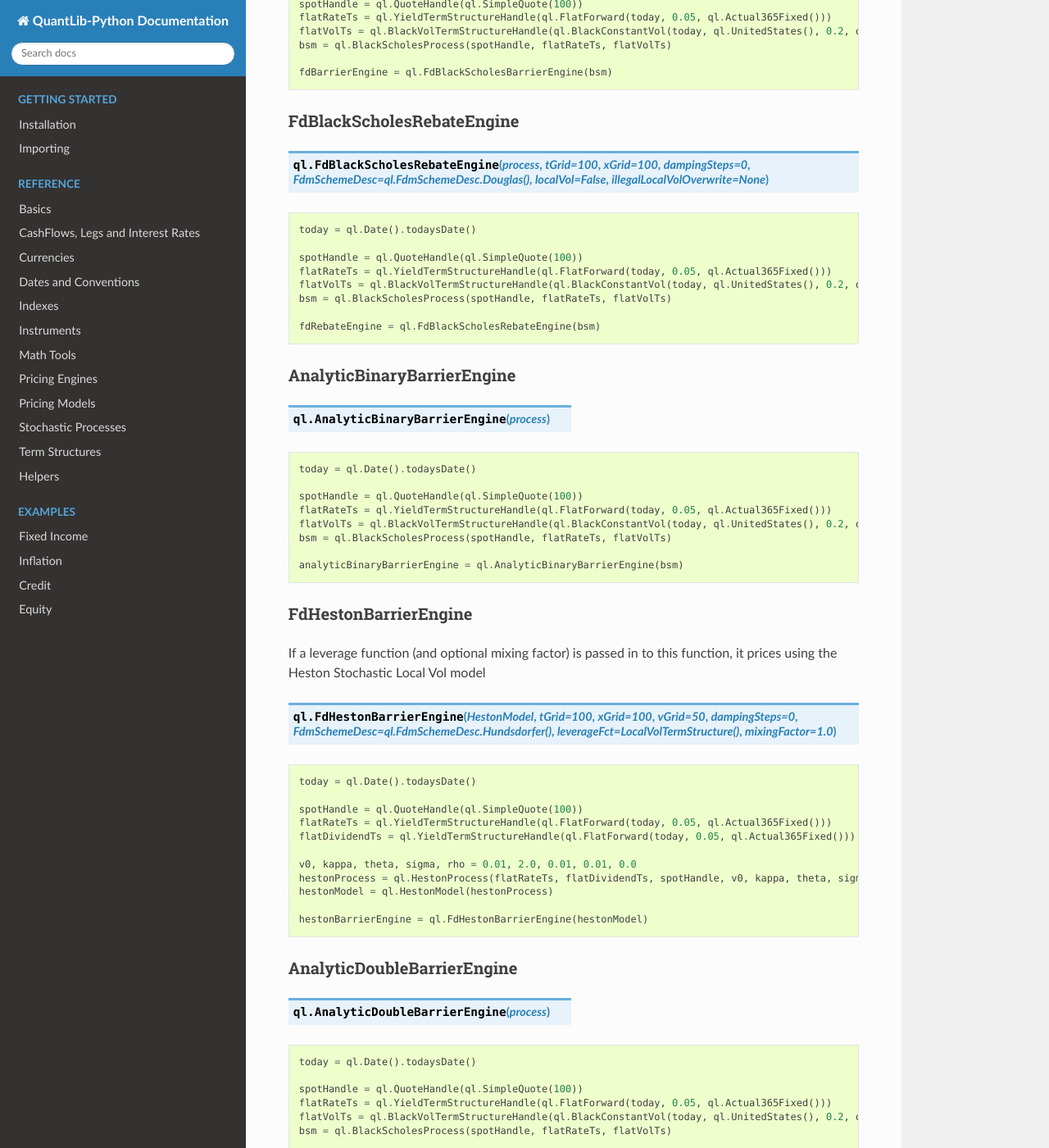
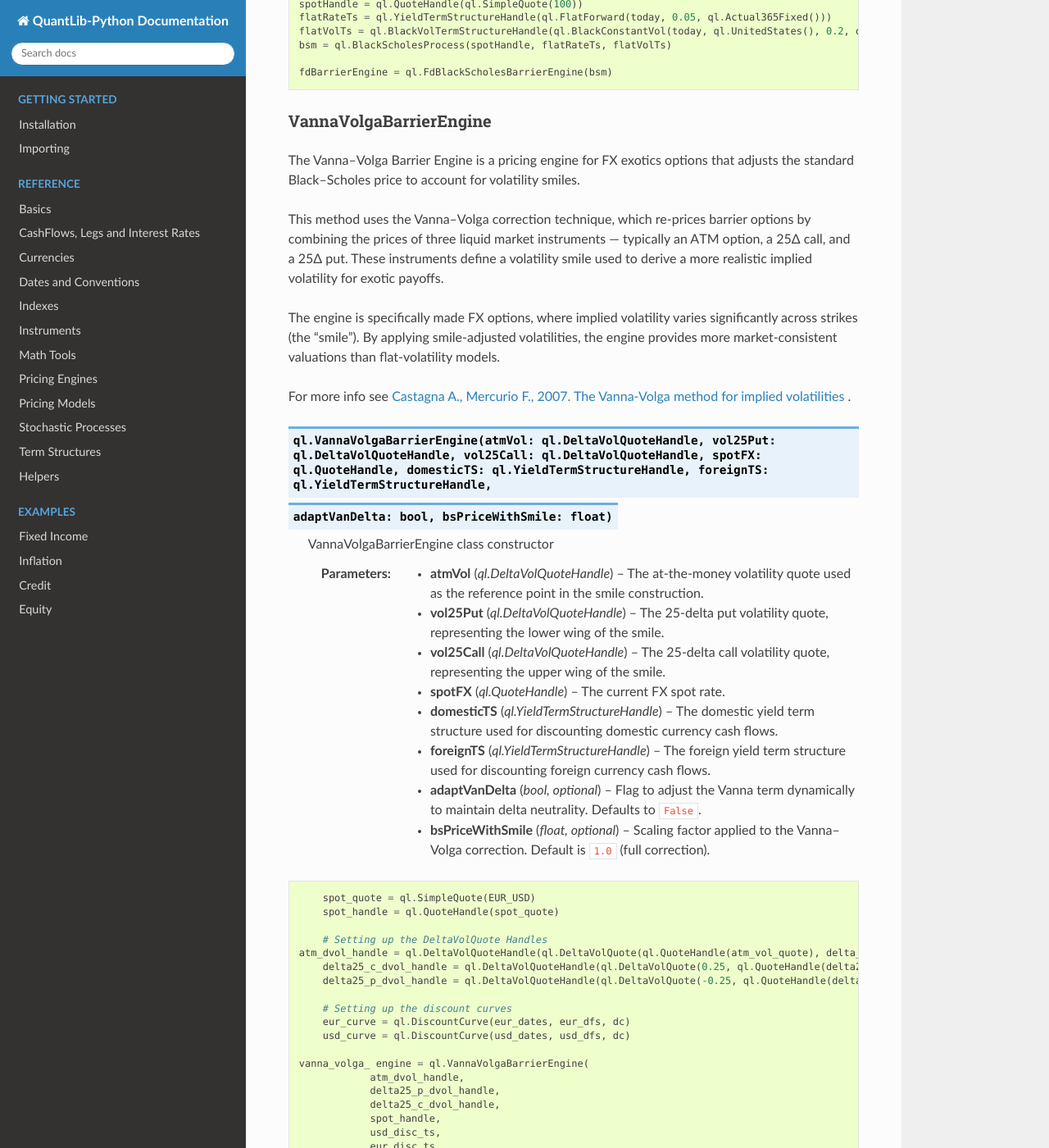
Before and after one commit to nhaga/QuantLib-Python-Docs, a Sphinx documentation site: the page built from docs/pricing_engines/options.rst, in a window 1280 px wide and 1400 px high, scrolled down 8478 px. Shown: the whole window at 82% size. Built offline with Sphinx 7.4.7 and the Read the Docs theme 3.1.0, drawn with Linux system fonts in a browser that asks for light colours; formulas are drawn with MathJax 3.

Commit message:
Added VannaVolgaBarrierEngine to options.rst

```diff
--- a/docs/pricing_engines/options.rst
+++ b/docs/pricing_engines/options.rst
@@ -471,6 +471,70 @@ FdBlackScholesBarrierEngine
     fdBarrierEngine = ql.FdBlackScholesBarrierEngine(bsm)
 
 
+VannaVolgaBarrierEngine
+---------------------------
+
+The Vanna–Volga Barrier Engine is a pricing engine for FX exotics options that adjusts the standard Black–Scholes price to account for volatility smiles.
+
+This method uses the Vanna–Volga correction technique, which re-prices barrier options by combining the prices of three liquid market instruments — typically an ATM option, a 25Δ call, and a 25Δ put. These instruments define a volatility smile used to derive a more realistic implied volatility for exotic payoffs.
+
+The engine is specifically made FX options, where implied volatility varies significantly across strikes (the “smile”). By applying smile-adjusted volatilities, the engine provides more market-consistent valuations than flat-volatility models.
+
+For more info see `Castagna A., Mercurio F., 2007. The Vanna-Volga method for implied volatilities <https://www.deriscope.com/docs/The_Vanna_Volga_method_for_implied_volatilities_Castagna_Mercurio_2007.pdf>`_ .
+
+.. class:: ql.VannaVolgaBarrierEngine(atmVol: ql.DeltaVolQuoteHandle, vol25Put: ql.DeltaVolQuoteHandle, vol25Call: ql.DeltaVolQuoteHandle, spotFX: ql.QuoteHandle, domesticTS: ql.YieldTermStructureHandle, foreignTS: ql.YieldTermStructureHandle,
+	adaptVanDelta: bool, bsPriceWithSmile: float)
+
+	VannaVolgaBarrierEngine class constructor
+
+	:param atmVol: The at-the-money volatility quote used as the reference point in the smile construction.
+	:type atmVol: ql.DeltaVolQuoteHandle
+
+	:param vol25Put: The 25-delta put volatility quote, representing the lower wing of the smile.
+	:type vol25Put: ql.DeltaVolQuoteHandle
+
+	:param vol25Call: The 25-delta call volatility quote, representing the upper wing of the smile.
+	:type vol25Call: ql.DeltaVolQuoteHandle
+
+	:param spotFX: The current FX spot rate.
+	:type spotFX: ql.QuoteHandle
+
+	:param domesticTS: The domestic yield term structure used for discounting domestic currency cash flows.
+	:type domesticTS: ql.YieldTermStructureHandle
+
+	:param foreignTS: The foreign yield term structure used for discounting foreign currency cash flows.
+	:type foreignTS: ql.YieldTermStructureHandle
+
+	:param adaptVanDelta: Flag to adjust the Vanna term dynamically to maintain delta neutrality. Defaults to ``False``.
+	:type adaptVanDelta: bool, optional
+
+	:param bsPriceWithSmile: Scaling factor applied to the Vanna–Volga correction. Default is ``1.0`` (full correction).
+	:type bsPriceWithSmile: float, optional
+
+
+.. code-block:: python
+
+	spot_quote = ql.SimpleQuote(EUR_USD)
+	spot_handle = ql.QuoteHandle(spot_quote)
+
+	# Setting up the DeltaVolQuote Handles
+    atm_dvol_handle = ql.DeltaVolQuoteHandle(ql.DeltaVolQuote(ql.QuoteHandle(atm_vol_quote), delta_type, maturity_time, atm_type))
+	delta25_c_dvol_handle = ql.DeltaVolQuoteHandle(ql.DeltaVolQuote(0.25, ql.QuoteHandle(delta25_call_vol_quote), maturity_time, delta_type))
+	delta25_p_dvol_handle = ql.DeltaVolQuoteHandle(ql.DeltaVolQuote(-0.25, ql.QuoteHandle(delta25_put_vol_quote), maturity_time, delta_type))
+
+	# Setting up the discount curves
+	eur_curve = ql.DiscountCurve(eur_dates, eur_dfs, dc)
+	usd_curve = ql.DiscountCurve(usd_dates, usd_dfs, dc)
+
+    vanna_volga_ engine = ql.VannaVolgaBarrierEngine(
+		atm_dvol_handle,
+		delta25_p_dvol_handle,
+		delta25_c_dvol_handle,
+		spot_handle,
+		usd_disc_ts,
+		eur_disc_ts
+	)
+
 FdBlackScholesRebateEngine
 --------------------------
 
```
